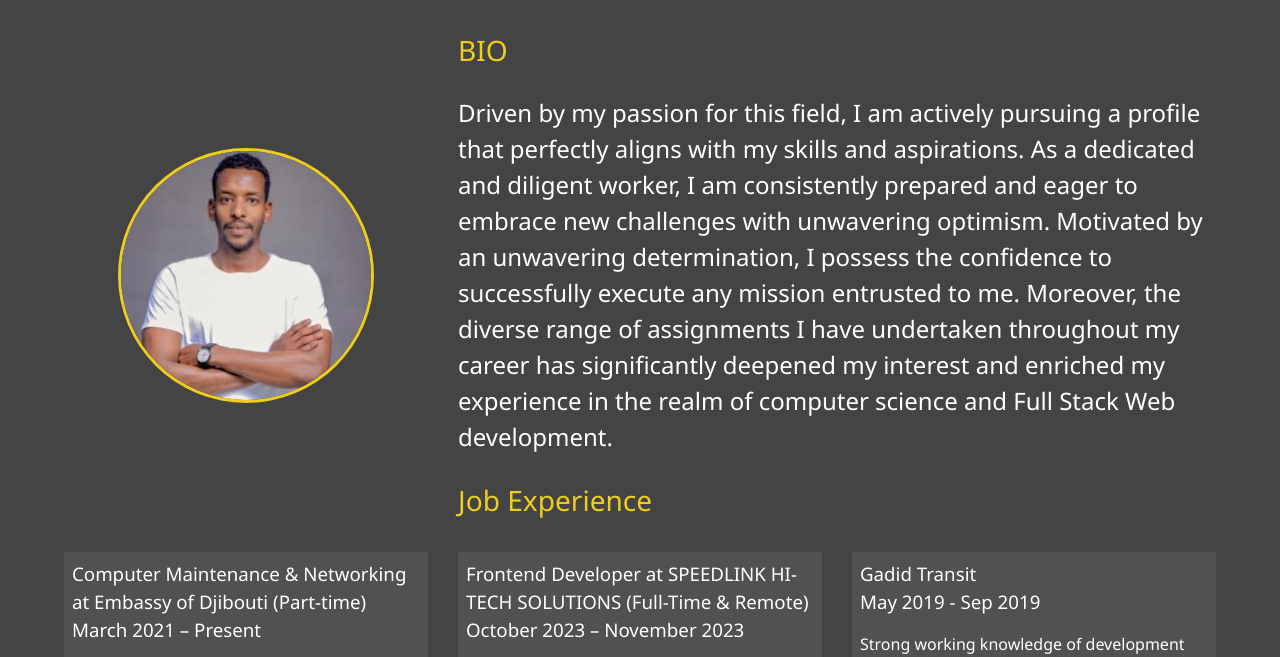
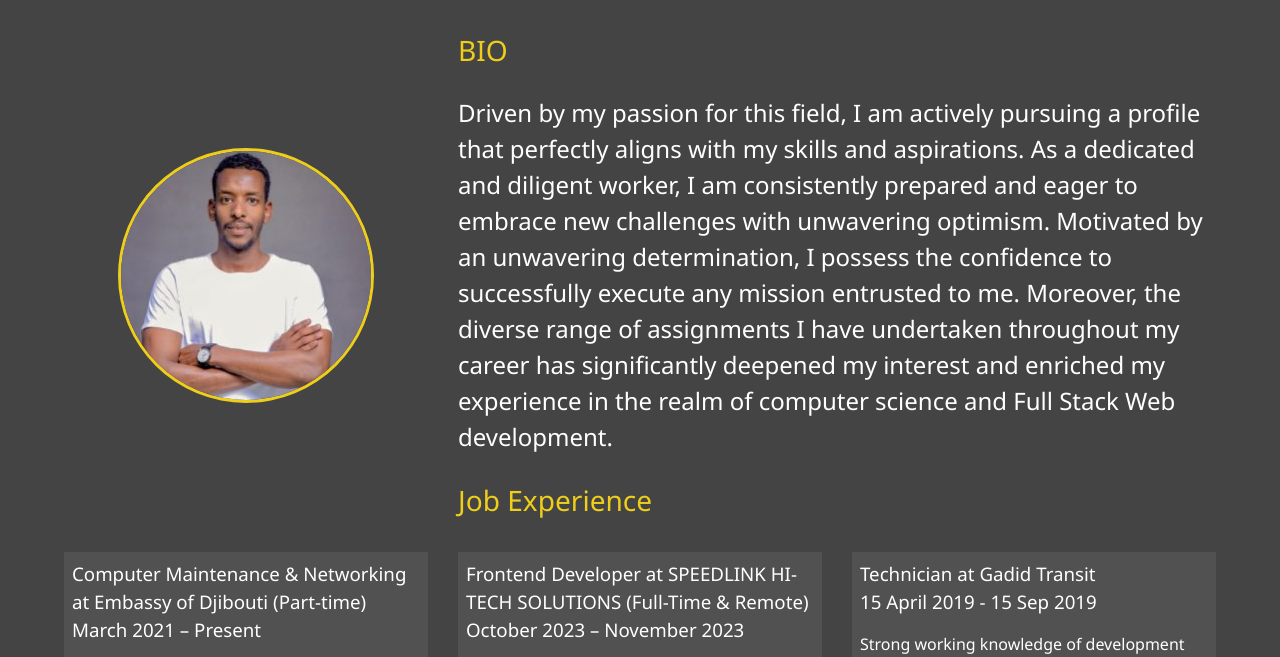
Before and after one commit to bogoreh/modern_portfolio-master, a website: page about.html in a window 1280 px wide. Shown: the part 253-910 px from the top of the page. Drawn offline with Linux system fonts and the light colour scheme.

Commit message:
Update about.html

```diff
--- a/about.html
+++ b/about.html
@@ -79,7 +79,7 @@
       </div>
 
       <div class="job job-3">
-            <h3>Gadid Transit <br/> May 2019 - Sep 2019</h3>
+            <h3>Technician at Gadid Transit <br/> 15 April 2019 - 15 Sep 2019</h3>
             <p>Strong working knowledge of development techniques and methodologies office Work with an established team of developers and interact with product managers and designers.</p>
       </div>
 
```
